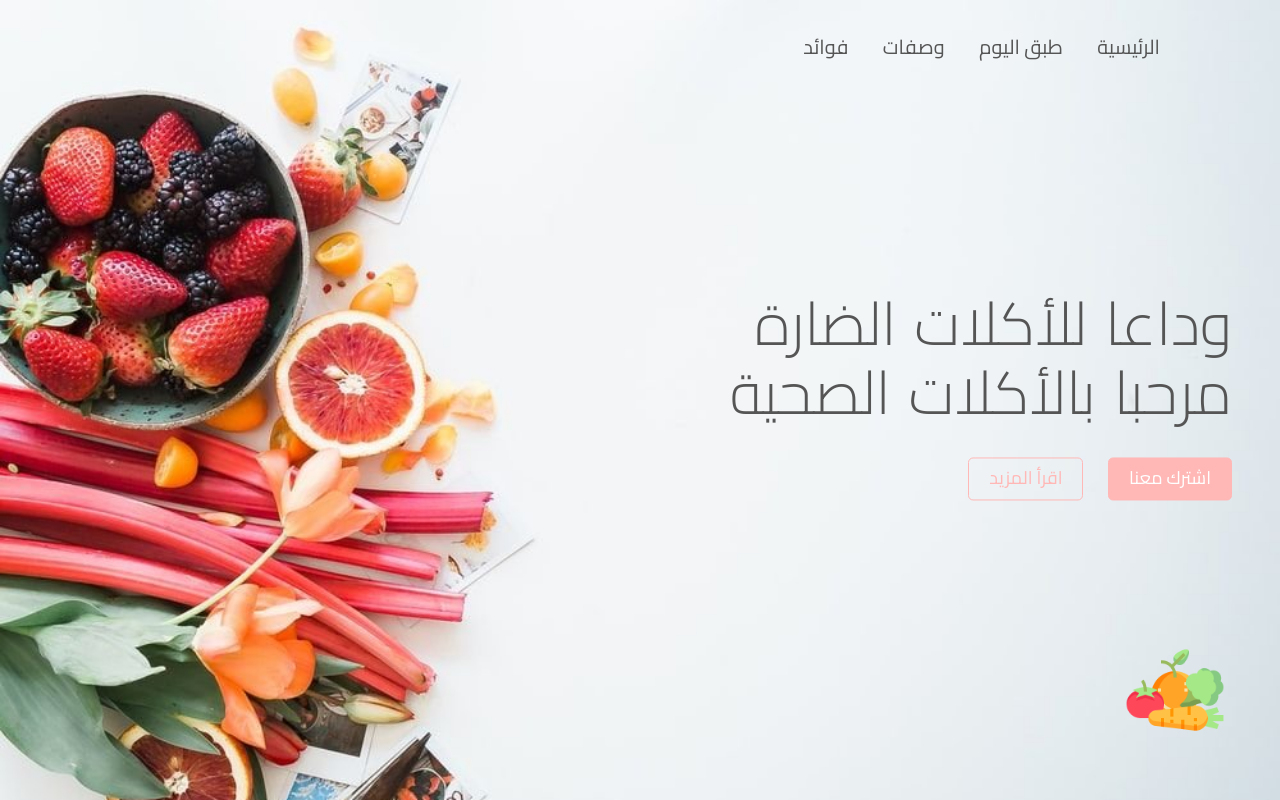
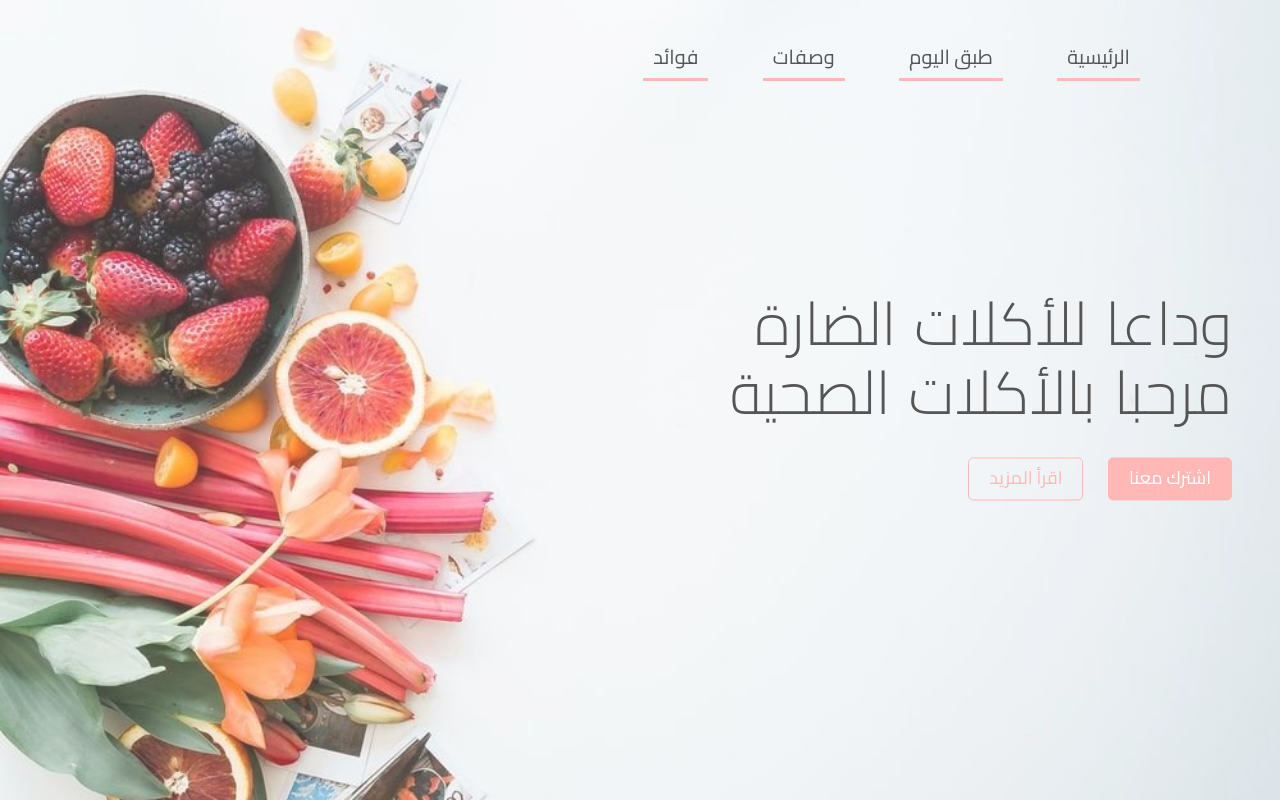
Before and after one commit to jokerf6/Healthyfood, a plain HTML site: page index.html in a window 1280 px wide. Drawn offline with Linux system fonts and the light colour scheme; files whose address does not match are found by name.

Commit message:
modified1

```diff
--- a/Resources/css/style.css
+++ b/Resources/css/style.css
@@ -39,7 +39,7 @@ h1{
 
 
 header{
-    background-image:linear-gradient(rgba(255,255,255,0),rgba(255,255,255,0)) , url("../img/back3.jpg");
+    background-image:linear-gradient(rgba(255,255,255,0.2),rgba(255,255,255,0.2)) , url("../img/back3.jpg");
     background-size: cover;
     height: 100vh;
 }
@@ -51,38 +51,36 @@ header{
     left: 65%;
     transform: translate(-50% ,-60%);
 }
-.logo{
-    width:100px;
-    height: auto;
-    position: absolute;
-    top:80%;
-    margin-bottom:35px;
-    margin-right: 55px;
 
-}
 .main{
     float: right;
     list-style: none;
     margin-top: 35px;
-    margin-right: 120px;
+    margin-right: 140px;
 }
 
 .main li{
     display: inline-block;
-     margin-left: 30px;
+     margin-left: 50px;
      padding-bottom: 5px;
-     transition: border-bottom 0.3s;
-     border-bottom: 3px solid transparent;
+     transition: border-bottom 0.s , background_color 0.5s;
+     border-bottom: 3px solid #ffb8b6;
+     padding: 10px;
 }
-.main li:hover{
-  border-bottom: 3px solid #ffb8b6;
+.main li:hover
+,.main li:active
+{
+ font-size: 200%;
+
 }
+
 
 .main li a{
     text-decoration: none;
     color: #555;
+        /* transition: color 0.5s;
+*/
 }
-
 
 /******************************************************************************************************************/
 /* buttons                 /
@@ -115,13 +113,11 @@ header{
 .lli2{
     border: 1px solid #ffb8b6;
     color: #ffb8b6;
-    border: 1px solid #ffb8b6;
-
 }
 
 .lli2:active,.lli2:hover{
     background-color: #f44;
-    color: #fff;
-        transition: background-color 0.5s , color 0.5s;
+    color:#fff;
+    transition: background-color 0.5s , color 0.5s;
 
 }
--- a/index.html
+++ b/index.html
@@ -17,7 +17,6 @@
 <body>
     <header>
         <nav>
-        <img src="Resources/img/salad.png" alt="logo" class="logo">
             <div clas="row">
             <ul class = "main">
             <li><a href="#">الرئيسية</a></li>
```
